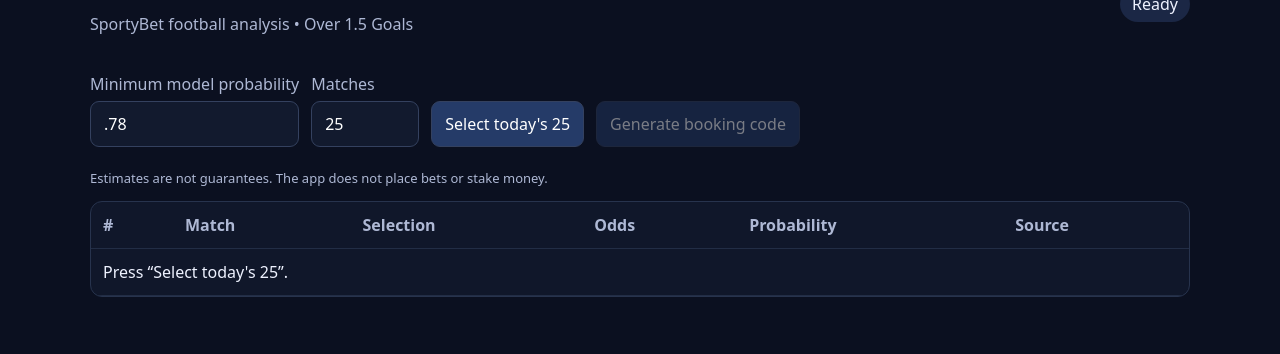
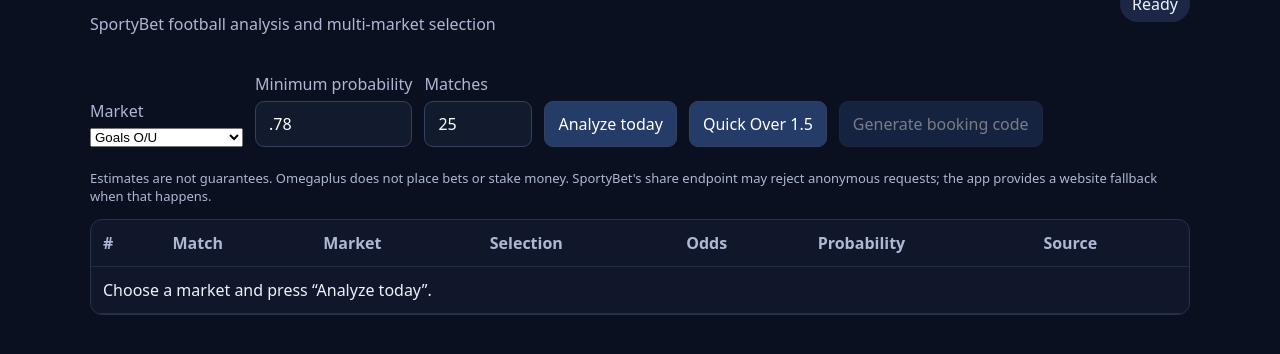
Before and after one commit to ukaeke-stack/sportybet-booking-service-2, a website: page public/index.html in a window 1280 px wide. Shown: the part 68-422 px from the top of the page. Drawn offline with Linux system fonts and the light colour scheme.

Commit message:
Upgrade Omegaplus UI for all markets

```diff
--- a/public/index.html
+++ b/public/index.html
@@ -1 +1,24 @@
-<!doctype html><html lang="en"><head><meta charset="utf-8"><meta name="viewport" content="width=device-width,initial-scale=1"><title>Omegaplus AI</title><link rel="stylesheet" href="/styles.css"></head><body><main><header><div><h1>Omegaplus AI</h1><p>SportyBet football analysis • Over 1.5 Goals</p></div><span id="status" class="pill">Ready</span></header><section class="controls"><label>Minimum model probability<input id="min" type="number" min=".50" max=".99" step=".01" value=".78"></label><label>Matches<input id="limit" type="number" min="1" max="25" value="25"></label><button id="run">Select today's 25</button><button id="book" disabled>Generate booking code</button></section><p class="notice">Estimates are not guarantees. The app does not place bets or stake money.</p><section id="summary"></section><div class="tablewrap"><table><thead><tr><th>#</th><th>Match</th><th>Selection</th><th>Odds</th><th>Probability</th><th>Source</th></tr></thead><tbody id="rows"><tr><td colspan="6">Press “Select today's 25”.</td></tr></tbody></table></div><pre id="result"></pre></main><script src="/app.js"></script></body></html>
+<!doctype html>
+<html lang="en">
+<head><meta charset="utf-8"><meta name="viewport" content="width=device-width,initial-scale=1">
+<title>Omegaplus AI</title><link rel="stylesheet" href="/styles.css"></head>
+<body><main>
+<header><div><h1>Omegaplus AI</h1><p>SportyBet football analysis and multi-market selection</p></div><span id="status" class="pill">Ready</span></header>
+<section class="controls">
+<label>Market<select id="market">
+<option value="goals">Goals O/U</option><option value="btts">BTTS</option><option value="1x2">Home / Draw / Away</option>
+<option value="double-chance">Double Chance</option><option value="dnb">Draw No Bet</option><option value="asian-handicap">Asian Handicap</option>
+<option value="handicap">Handicap</option><option value="corners">Corners</option><option value="cards">Cards / Bookings</option>
+<option value="team-goals">Team Goals</option><option value="first-half">First Half</option><option value="combo">Goal / Result Combos</option>
+<option value="correct-score">Correct Score</option><option value="">All Markets</option>
+</select></label>
+<label>Minimum probability<input id="min" type="number" min=".50" max=".99" step=".01" value=".78"></label>
+<label>Matches<input id="limit" type="number" min="1" max="50" value="25"></label>
+<button id="run">Analyze today</button><button id="over15">Quick Over 1.5</button><button id="book" disabled>Generate booking code</button>
+</section>
+<p class="notice">Estimates are not guarantees. Omegaplus does not place bets or stake money. SportyBet's share endpoint may reject anonymous requests; the app provides a website fallback when that happens.</p>
+<section id="summary"></section>
+<div class="tablewrap"><table><thead><tr><th>#</th><th>Match</th><th>Market</th><th>Selection</th><th>Odds</th><th>Probability</th><th>Source</th></tr></thead>
+<tbody id="rows"><tr><td colspan="7">Choose a market and press “Analyze today”.</td></tr></tbody></table></div>
+<pre id="result"></pre>
+</main><script src="/app.js"></script></body></html>
```
